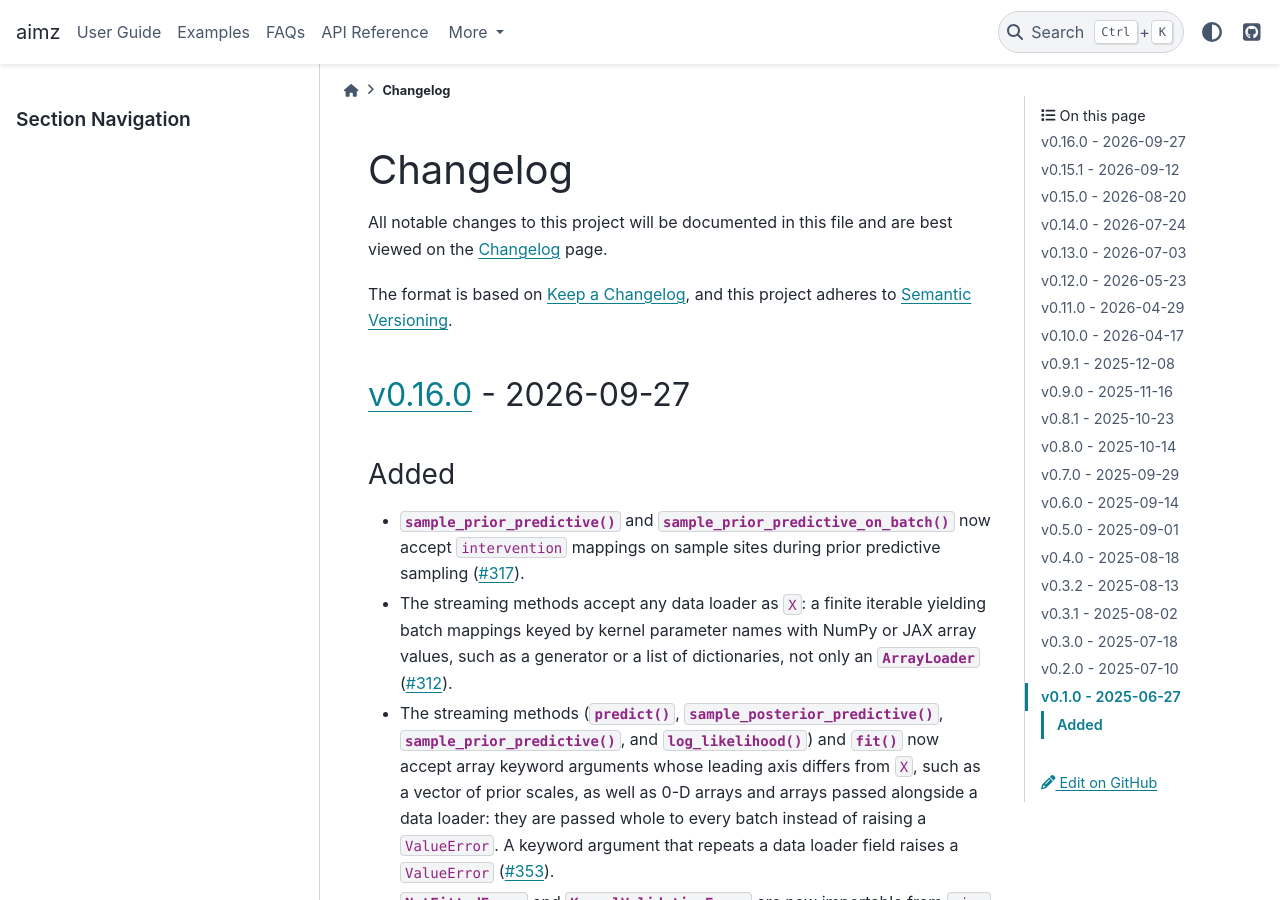
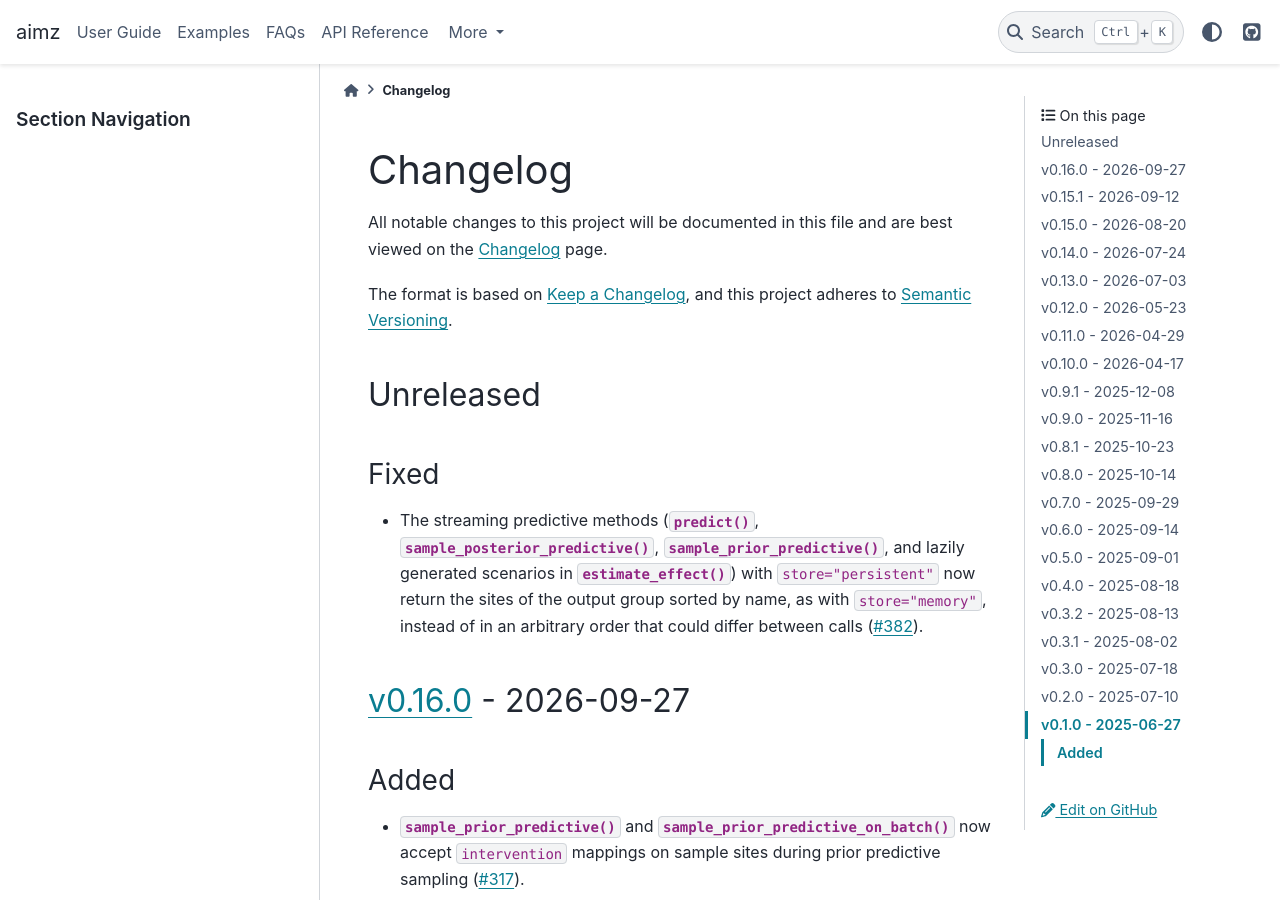
Before and after one commit to markean/aimz, a Sphinx documentation site: the page built from docs/source/changelog.rst, in a window 1280 px wide and 900 px high. Built offline with Sphinx 7.4.7 and the PyData theme 0.15.4, drawn with Linux system fonts in a browser that asks for light colours.

Commit message:
Sort the sites of a persistent output group by name on read, so their order is fixed and matches store="memory" instead of following the arbitrary order Zarr lists a group's arrays in. Fix #382.

```diff
--- a/CHANGELOG.md
+++ b/CHANGELOG.md
@@ -4,6 +4,12 @@ All notable changes to this project will be documented in this file and are best
 
 The format is based on [Keep a Changelog](https://keepachangelog.com/en/1.1.0/),
 and this project adheres to [Semantic Versioning](https://semver.org/spec/v2.0.0.html).
+
+## Unreleased
+
+### Fixed
+
+- The streaming predictive methods ({meth}`~aimz.ImpactModel.predict`, {meth}`~aimz.ImpactModel.sample_posterior_predictive`, {meth}`~aimz.ImpactModel.sample_prior_predictive`, and lazily generated scenarios in {meth}`~aimz.ImpactModel.estimate_effect`) with `store="persistent"` now return the sites of the output group sorted by name, as with `store="memory"`, instead of in an arbitrary order that could differ between calls ([#382](https://github.com/markean/aimz/issues/382)).
 
 ## [v0.16.0](https://github.com/markean/aimz/releases/tag/v0.16.0) - 2026-09-27
 
--- a/docs/source/user_guide/streaming_and_on_batch.rst
+++ b/docs/source/user_guide/streaming_and_on_batch.rst
@@ -268,8 +268,9 @@ To reconstruct the same :external:class:`xarray.DataTree` from the files alone,
     # 1 for SVI, or the number of MCMC chains (`im.inference.num_chains`)
     num_chains = 1
 
-    # Split the stacked draws into `chain` and `draw` and add coordinates, as aimz does on read
+    # Sort the sites by name, split the stacked draws into `chain` and `draw`, and add coordinates, as aimz does on read
     ds = xr.open_zarr(store, consolidated=False)
+    ds = ds[sorted(ds.data_vars)]
     ds = ds.coarsen(draw=ds.sizes["draw"] // num_chains).construct(draw=("chain", "draw"))
     ds = ds.assign_coords({dim: np.arange(ds.sizes[dim]) for dim in ds.sizes})
 
```
Also changed, not shown: 1 other file.
